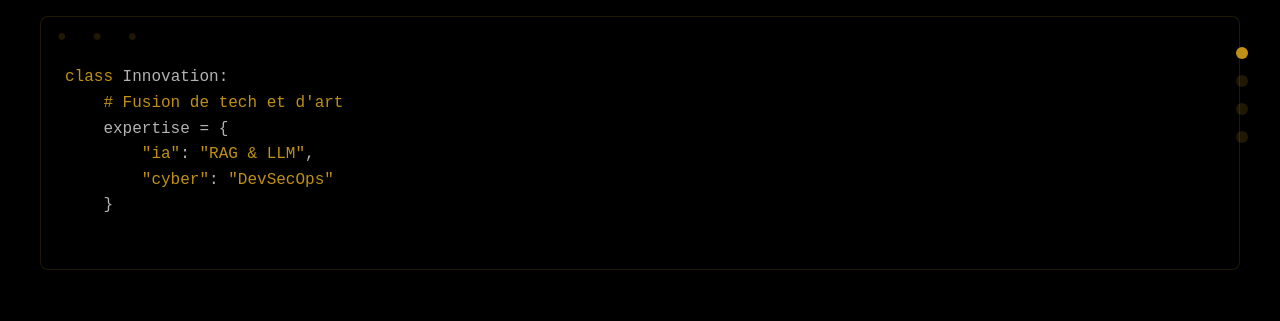
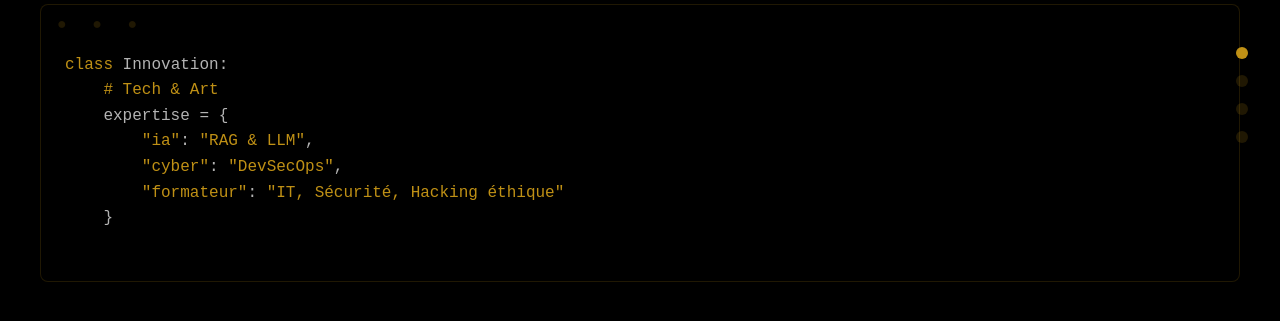
Before and after one commit to FeelTheFonk/feelthefonk.github.io, a plain HTML site: page index.html in a window 1280 px wide. Shown: the part 305-626 px from the top of the page. Drawn offline with Linux system fonts and the light colour scheme; a web font is replaced by a local one.

Commit message:
Update index.html

```diff
--- a/index.html
+++ b/index.html
@@ -3,7 +3,7 @@
 <head>
     <meta charset="UTF-8">
     <meta name="viewport" content="width=device-width, initial-scale=1.0">
-    <title>Clément Serrière • Expert IT</title>
+    <title>Clément Serrière • Spécialiste IT</title>
     <link rel="preconnect" href="https://fonts.googleapis.com">
     <link href="https://cdnjs.cloudflare.com/ajax/libs/font-awesome/6.0.0/css/all.min.css" rel="stylesheet">
     <link href="https://fonts.googleapis.com/css2?family=JetBrains+Mono:wght@100;200;300;400&display=swap" rel="stylesheet">
@@ -344,10 +344,11 @@
             <div class="terminal">
                 <div class="terminal-content fade-in">
                     <span>class</span> Innovation:<br>
-                    &nbsp;&nbsp;&nbsp;&nbsp;<span># Fusion de tech et d'art</span><br>
+                    &nbsp;&nbsp;&nbsp;&nbsp;<span># Tech & Art</span><br>
                     &nbsp;&nbsp;&nbsp;&nbsp;expertise = {<br>
                     &nbsp;&nbsp;&nbsp;&nbsp;&nbsp;&nbsp;&nbsp;&nbsp;<span>"ia"</span>: <span>"RAG & LLM"</span>,<br>
-                    &nbsp;&nbsp;&nbsp;&nbsp;&nbsp;&nbsp;&nbsp;&nbsp;<span>"cyber"</span>: <span>"DevSecOps"</span><br>
+                    &nbsp;&nbsp;&nbsp;&nbsp;&nbsp;&nbsp;&nbsp;&nbsp;<span>"cyber"</span>: <span>"DevSecOps"</span>,<br>
+                    &nbsp;&nbsp;&nbsp;&nbsp;&nbsp;&nbsp;&nbsp;&nbsp;<span>"formateur"</span>: <span>"IT, Sécurité, Hacking éthique"</span><br>
                     &nbsp;&nbsp;&nbsp;&nbsp;}<br>
                     <br>
                 </div>
@@ -373,7 +374,7 @@
             <div class="grid">
                 <div class="card">
                     <h3>Intelligence Artificielle</h3>
-                    <p>Architectures RAG, LLM, ElasticSearch</p>
+                    <p>Architectures RAG, LLM, ELK stack</p>
                     <div class="tech-stack">
                         <span class="tech-item pulse">IT</span>
                         <span class="tech-item glow">Python</span>
```
